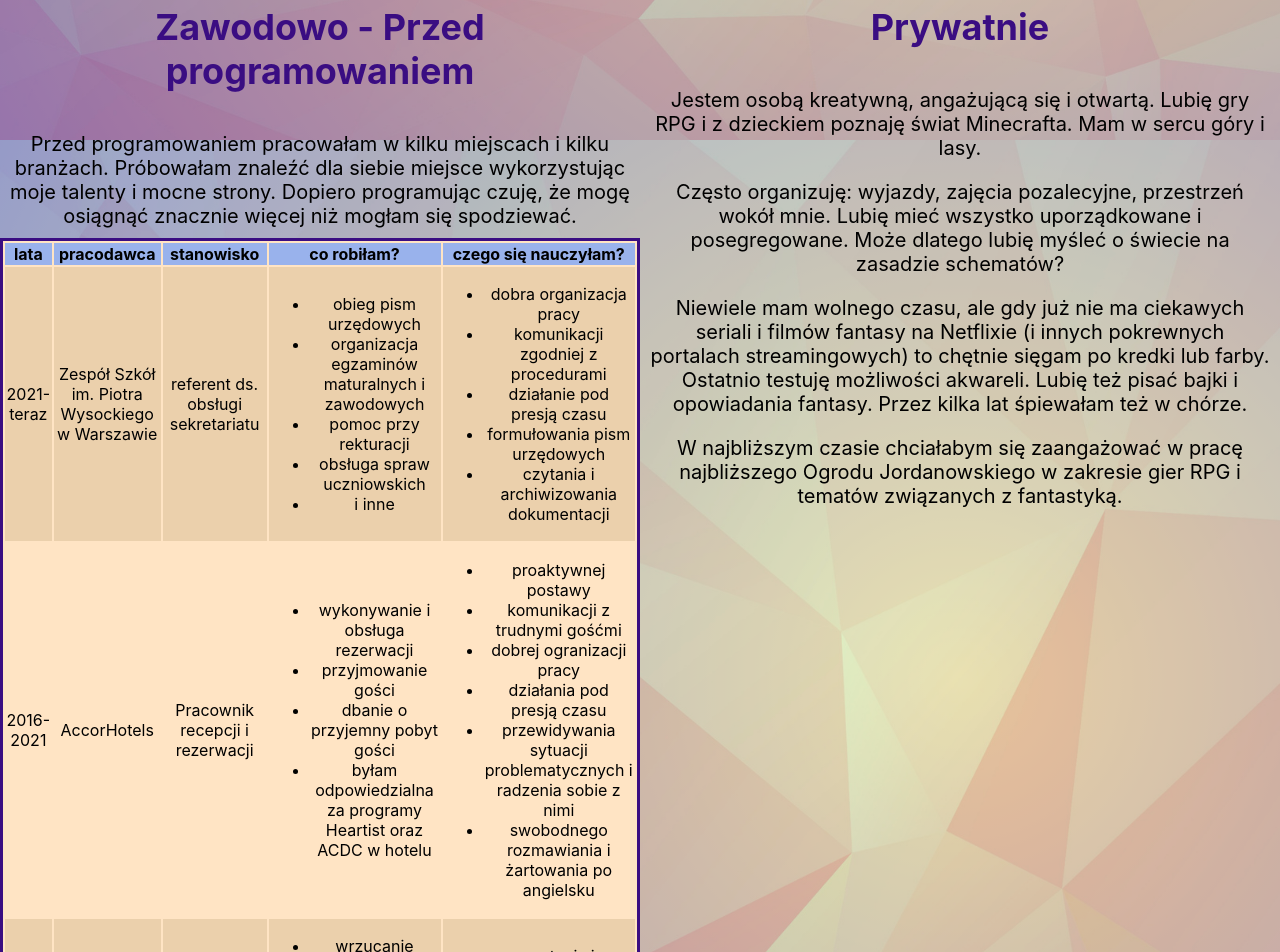
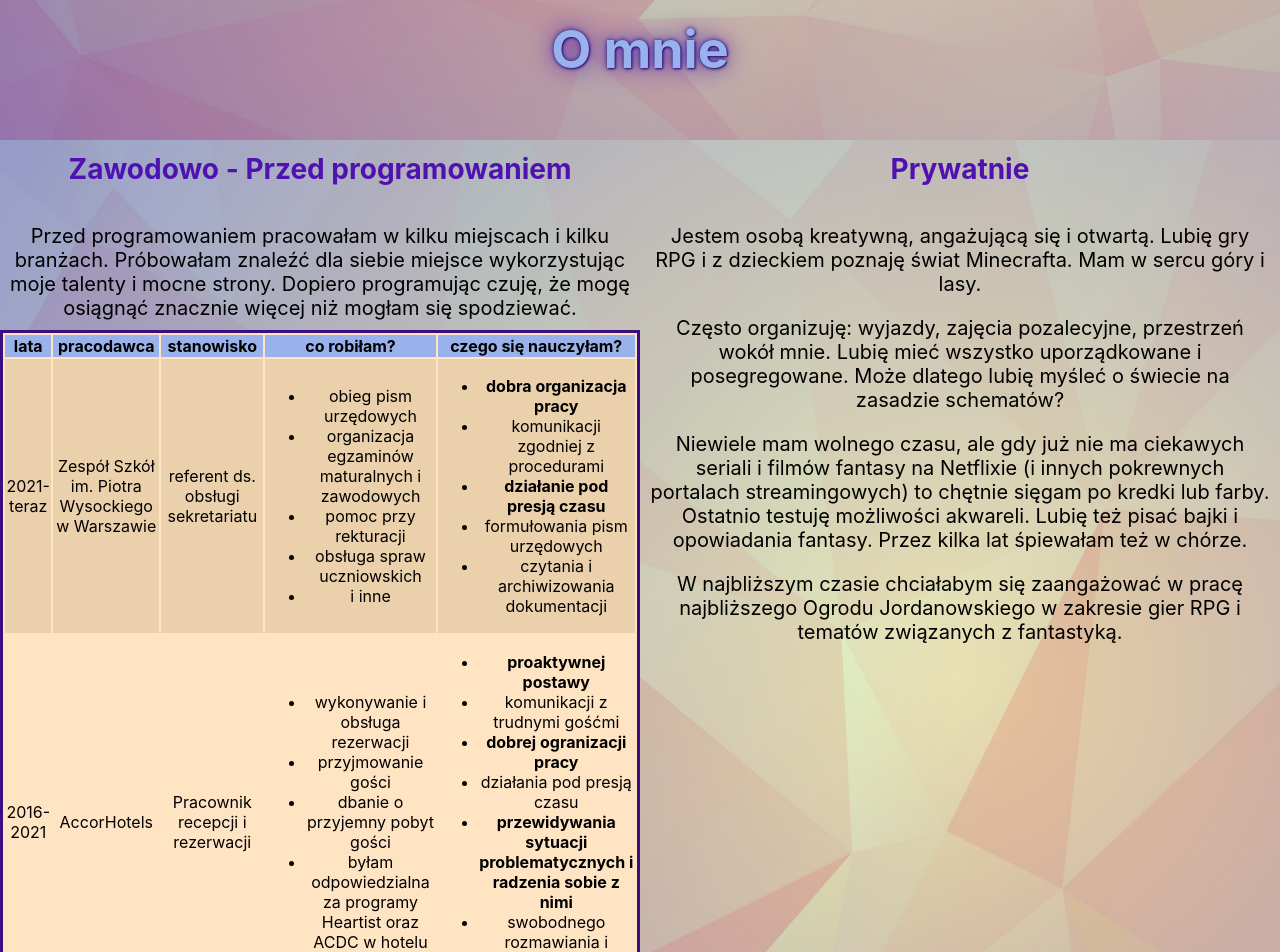
Before and after one commit to avtill/webportfolio, a React (Create React App) app: page / in a window 1280 px wide. Shown: the part 940-1892 px from the top of the page. Built offline with nearby package versions, Linux system fonts and the light colour scheme.

Commit message:
section  and headings style

```diff
--- a/src/App.css
+++ b/src/App.css
@@ -115,8 +115,13 @@ border-radius: 20px;
 }
 
 h2 {
-  color:#3a0d82;
-  font-size: 36px;
+  color:#99b2ec;
+  font-size: 52px;
+ text-shadow: 1px 1px 2px #3a0d82, 0 0 25px #4f12b0, 0 0 5px #00257b;
+}
+h3 {
+  color:#4f12b0;
+  font-size: 28px;
 }
 .box__section--omnie {
   display: grid;
--- a/src/components/Omnie/Job.jsx
+++ b/src/components/Omnie/Job.jsx
@@ -5,7 +5,7 @@ import JobTable from "./JobTable";
 const Job =()=>{
     return (
         <div className="box__section__div--omnie">
-            <h2>Zawodowo - Przed programowaniem</h2>
+            <h3>Zawodowo - Przed programowaniem</h3>
                 <article className="box__job--article">
                     <span className="span__job--tekst">
                         Przed programowaniem pracowałam w kilku miejscach i kilku branżach. Próbowałam znaleźć dla siebie miejsce wykorzystując moje talenty i mocne strony. Dopiero programując czuję, że mogę osiągnąć znacznie więcej niż mogłam się spodziewać.
--- a/src/components/Omnie/JobTable.jsx
+++ b/src/components/Omnie/JobTable.jsx
@@ -39,13 +39,13 @@ const JobTable =()=>{
             <td>
                 <ul>
                     <li>
-                        dobra organizacja pracy
+                        <strong>dobra organizacja pracy</strong>
                     </li>
                     <li>
                         komunikacji zgodniej z procedurami
                     </li>
                     <li>
-                        działanie pod presją czasu
+                        <strong>działanie pod presją czasu</strong>
                     </li>
                     <li>
                         formułowania pism urzędowych
@@ -79,19 +79,19 @@ const JobTable =()=>{
             <td>
                 <ul>
                     <li>
-                        proaktywnej postawy
+                        <strong>proaktywnej postawy</strong>
                     </li>
                     <li>
                         komunikacji z trudnymi gośćmi
                     </li>
                     <li>
-                        dobrej ogranizacji pracy
+                        <strong>dobrej ogranizacji pracy</strong>
                     </li>
                     <li>
                         działania pod presją czasu
                     </li>
                     <li>
-                        przewidywania sytuacji problematycznych i radzenia sobie z nimi
+                        <strong>przewidywania sytuacji problematycznych i radzenia sobie z nimi</strong>
                     </li>
                     <li>
                         swobodnego rozmawiania i żartowania po angielsku
@@ -119,7 +119,7 @@ const JobTable =()=>{
             <td>
                 <ul>
                     <li>
-                        czytania i interpretowania danych/zasiągów
+                        <strong>czytania i interpretowania danych/zasiągów</strong>
                     </li>
                     <li>
                         przygotowania memów
@@ -150,7 +150,7 @@ const JobTable =()=>{
             <td>
                 <ul>
                     <li>
-                        nastawienia proklient
+                        <strong>nastawienia "proklient"</strong>
                     </li>
                     <li>
                         obróbki graficznej zdjęć
--- a/src/components/Omnie/Omnie.jsx
+++ b/src/components/Omnie/Omnie.jsx
@@ -5,9 +5,14 @@ import Private from "./Private";
 
 const Omnie =()=>{
     return(
-        <section className="box__section--omnie">
+        <section >
+            <h2>
+                O mnie
+            </h2>
+            <div className="box__section--omnie">
             <Job />
             <Private />
+            </div>
         </section>
     )
 }
--- a/src/components/Omnie/Private.jsx
+++ b/src/components/Omnie/Private.jsx
@@ -6,7 +6,7 @@ import "../../App.css";
 const Private =()=> {
     return (
             <div>
-                <h2>Prywatnie</h2>
+                <h3>Prywatnie</h3>
                 <article className="box__private--article">
                     <span className="span__private--tekst">
                         Jestem osobą kreatywną, angażującą się i otwartą. Lubię gry RPG i z dzieckiem poznaję świat Minecrafta. Mam w sercu góry i lasy.
```
